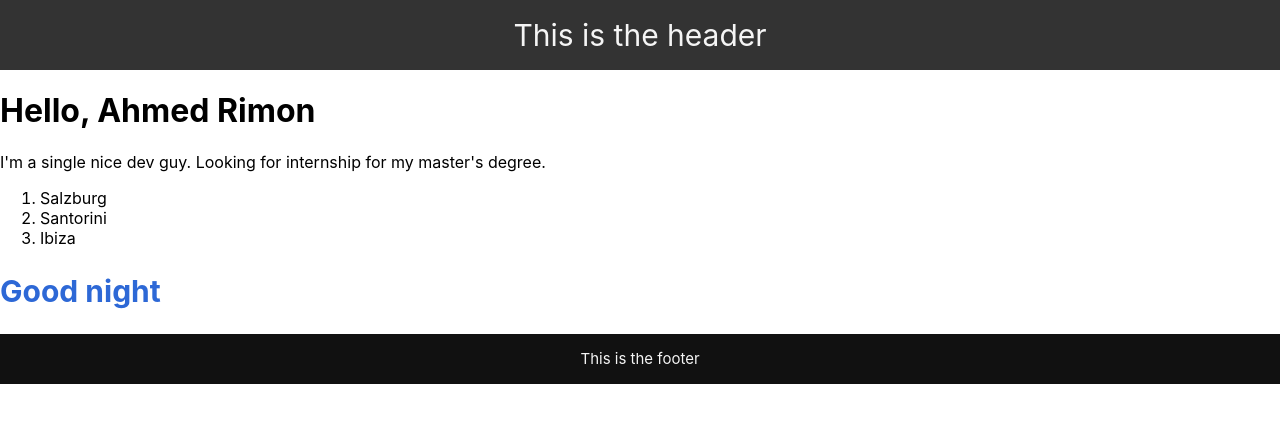
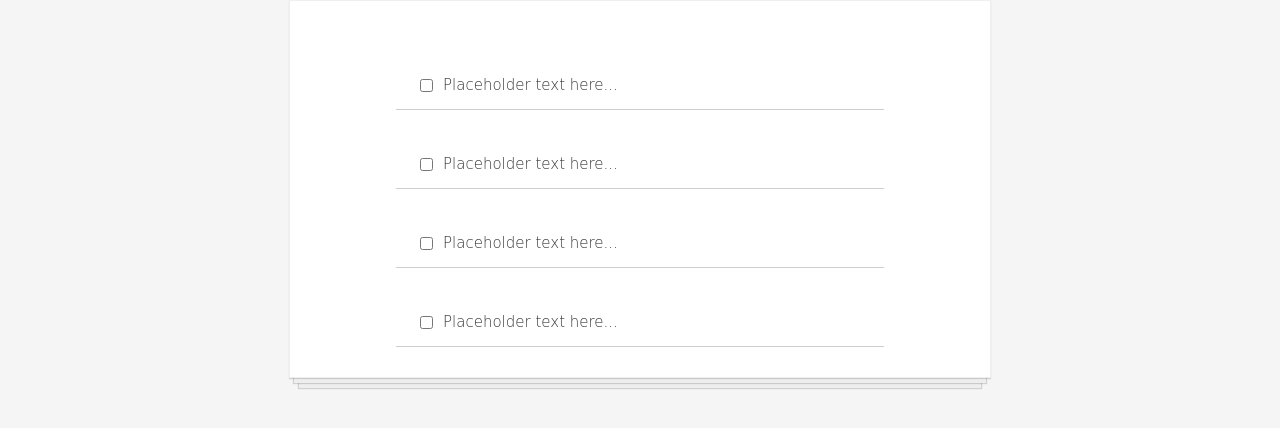
Before and after one commit to firojkabir/reactfullcourse, a React (Create React App) app: page / in a window 1280 px wide. Shown: the top 428 px of the page. Built offline with nearby package versions, Linux system fonts and the light colour scheme.

Commit message:
ToDo app phase 2, style

```diff
--- a/src/App.js
+++ b/src/App.js
@@ -10,10 +10,10 @@
 function App() {
     return (
         <div className="App">
-            <Header />
+            {/* <Header />
             <MainContent />
-            <Footer />
-            {/* <ToDoApp /> */}
+            <Footer /> */}
+            <ToDoApp />
         </div>
     );
 }
--- /dev/null
+++ b/src/components/Style.css
@@ -0,0 +1,42 @@
+body {
+    background-color: whitesmoke;
+}
+
+.todo-list {
+    background-color: white;
+    margin: auto;
+    width: 50%;
+    display: flex;
+    flex-direction: column;
+    align-items: center;
+    border: 1px solid #efefef;
+    box-shadow:
+        0 1px 1px rgba(0, 0, 0, 0.15),
+        0 10px 0 -5px #eee,
+        0 10px 1px -4px rgba(0, 0, 0, 0.15),
+        0 20px 0 -10px #eee,
+        0 20px 1px -9px rgba(0, 0, 0, 0.15);
+    padding: 30px;
+}
+
+.todo-item {
+    display: flex;
+    justify-content: flex-start;
+    align-items: center;
+    padding: 30px 20px 0;
+    width: 70%;
+    border-bottom: 1px solid #cecece;
+    font-family: comic sans MS;
+    font-weight: 100;
+    font-size: 15px;
+    color: #333;
+}
+
+input[type=checkbox]{
+    margin-right: 10px;
+    font-size: 30px;
+}
+
+input[type=checkbox]:focus {
+    outline: 0;
+}
--- a/src/components/ToDoApp.js
+++ b/src/components/ToDoApp.js
@@ -1,19 +1,15 @@
 import React from "react"
+import ToDoItem from "./ToDoItem"
+
+import "./Style.css"
 
 function ToDoApp(){
     return(
-        <div>
-            <input type="checkbox" />
-            <p>Placeholder text here...</p>
-
-            <input type="checkbox" />
-            <p>Placeholder text here...</p>
-
-            <input type="checkbox" />
-            <p>Placeholder text here...</p>
-
-            <input type="checkbox" />
-            <p>Placeholder text here...</p>
+        <div className="todo-list">
+            <ToDoItem />
+            <ToDoItem />
+            <ToDoItem />
+            <ToDoItem />
         </div>
     )
 }
--- /dev/null
+++ b/src/components/ToDoItem.js
@@ -0,0 +1,12 @@
+import React from 'react'
+
+function ToDoItem() {
+    return (
+        <div className="todo-item">
+            <input type="checkbox" />
+            <p>Placeholder text here...</p>
+        </div>
+    )
+}
+
+export default ToDoItem
```
Also changed, not shown: src/App.css (line endings or trailing spaces).
